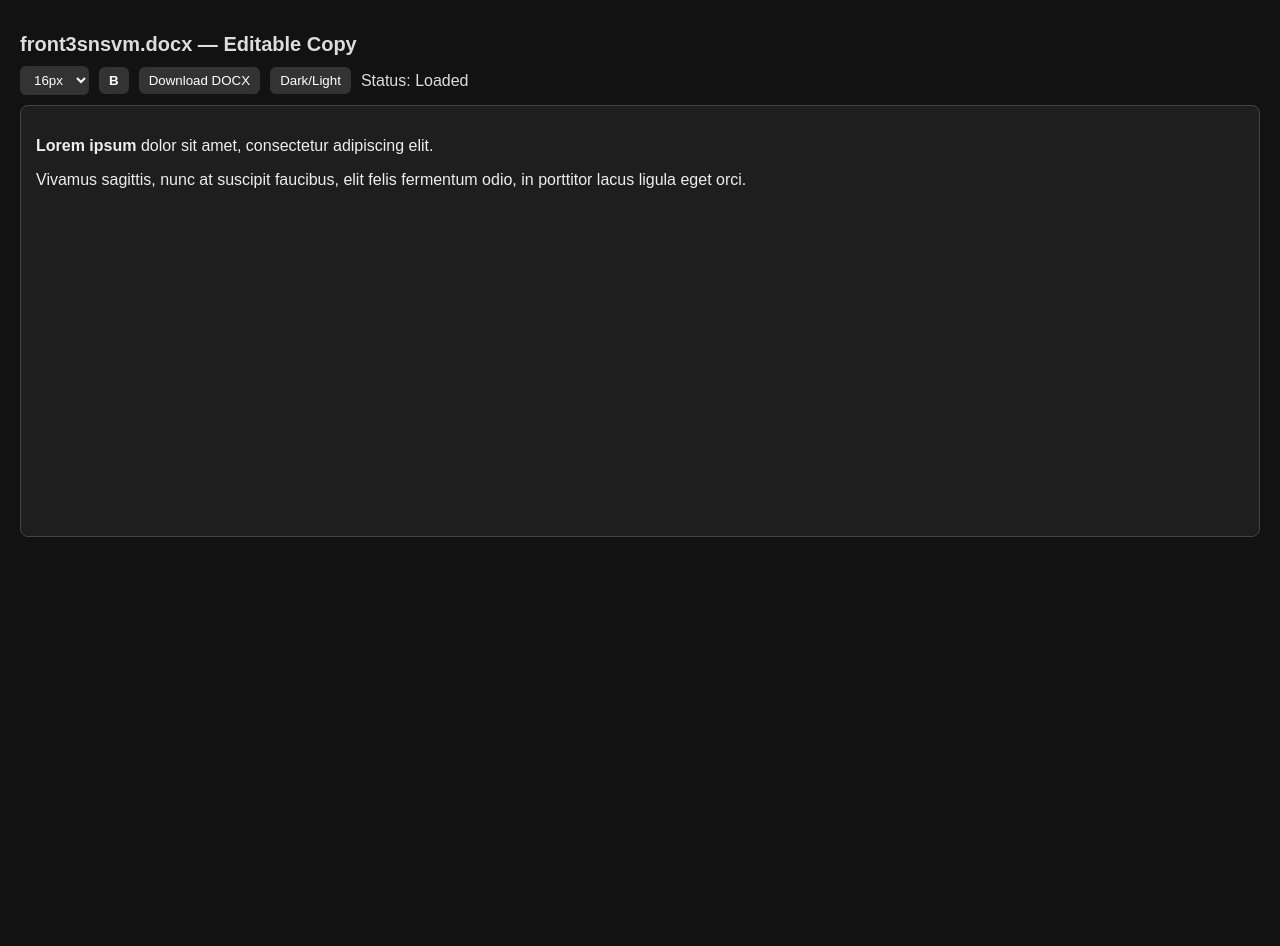
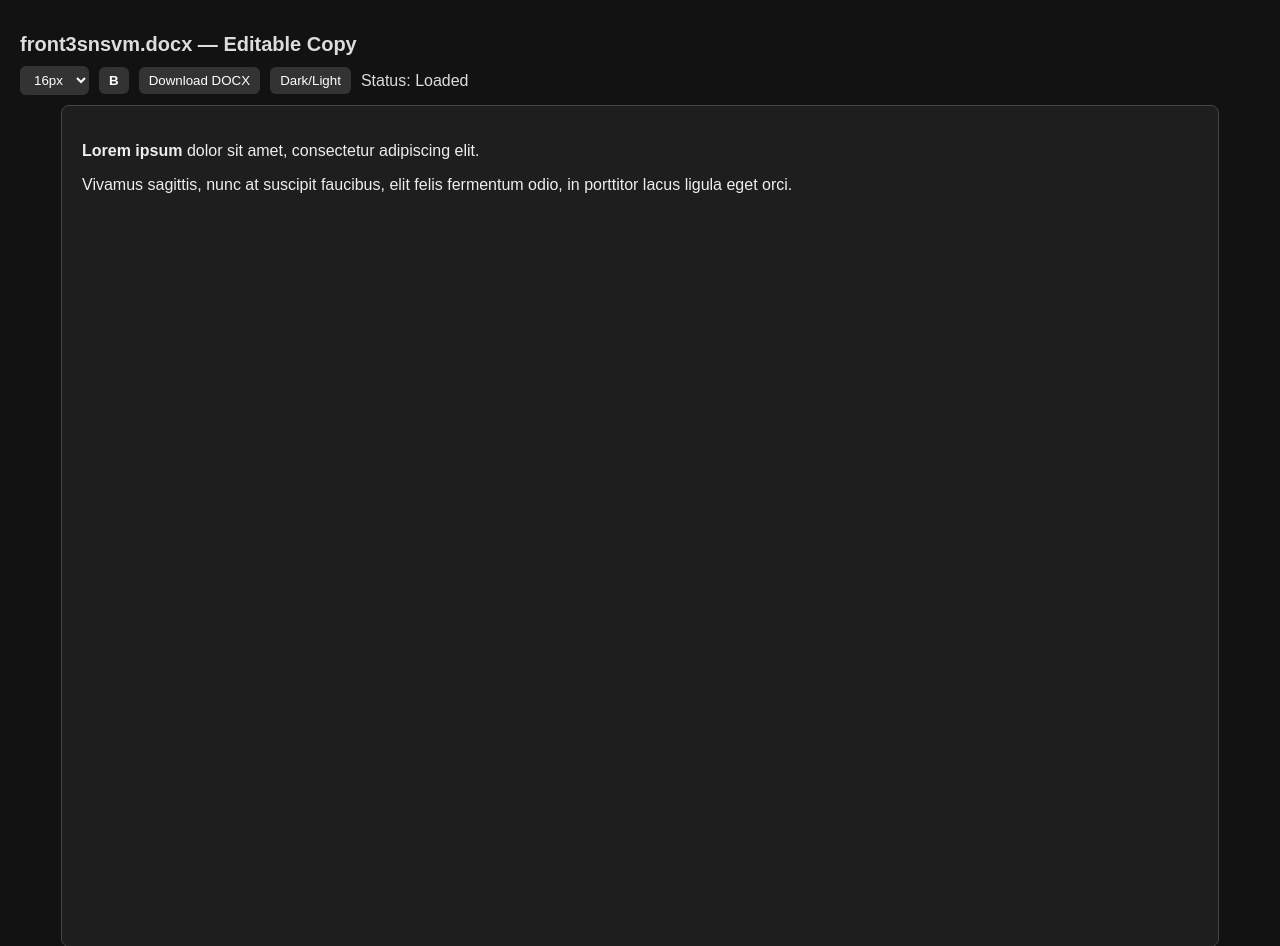
Before and after one commit to ms32v2/frontprjsnsvm, a website: page index.html in a window 1280 px wide. Shown: the top 946 px of the page. Before the commit the page ends 800 px from the top, so only its background shows below. Drawn offline with nearby package versions, Linux system fonts and the light colour scheme; a script that the page names is missing.

Commit message:
Update styles.css

```diff
--- a/styles.css
+++ b/styles.css
@@ -32,14 +32,20 @@ button:hover {
   background-color: #555;
 }
 
+/* Increased editor area */
 #editor {
-  min-height: 400px;
-  padding: 15px;
+  min-height: 800px;       /* was 400px */
+  max-height: 1200px;      /* optional max height */
+  width: 90%;              /* increase width */
+  max-width: 1200px;       /* optional max width */
+  margin-left: auto;
+  margin-right: auto;
+  padding: 20px;           /* slightly more padding */
   border: 1px solid #444;
   border-radius: 8px;
   background-color: #1e1e1e;
   color: #eee;
-  overflow-y: auto;
+  overflow-y: auto;        /* scroll if content exceeds container */
 }
 
 .light {
```
